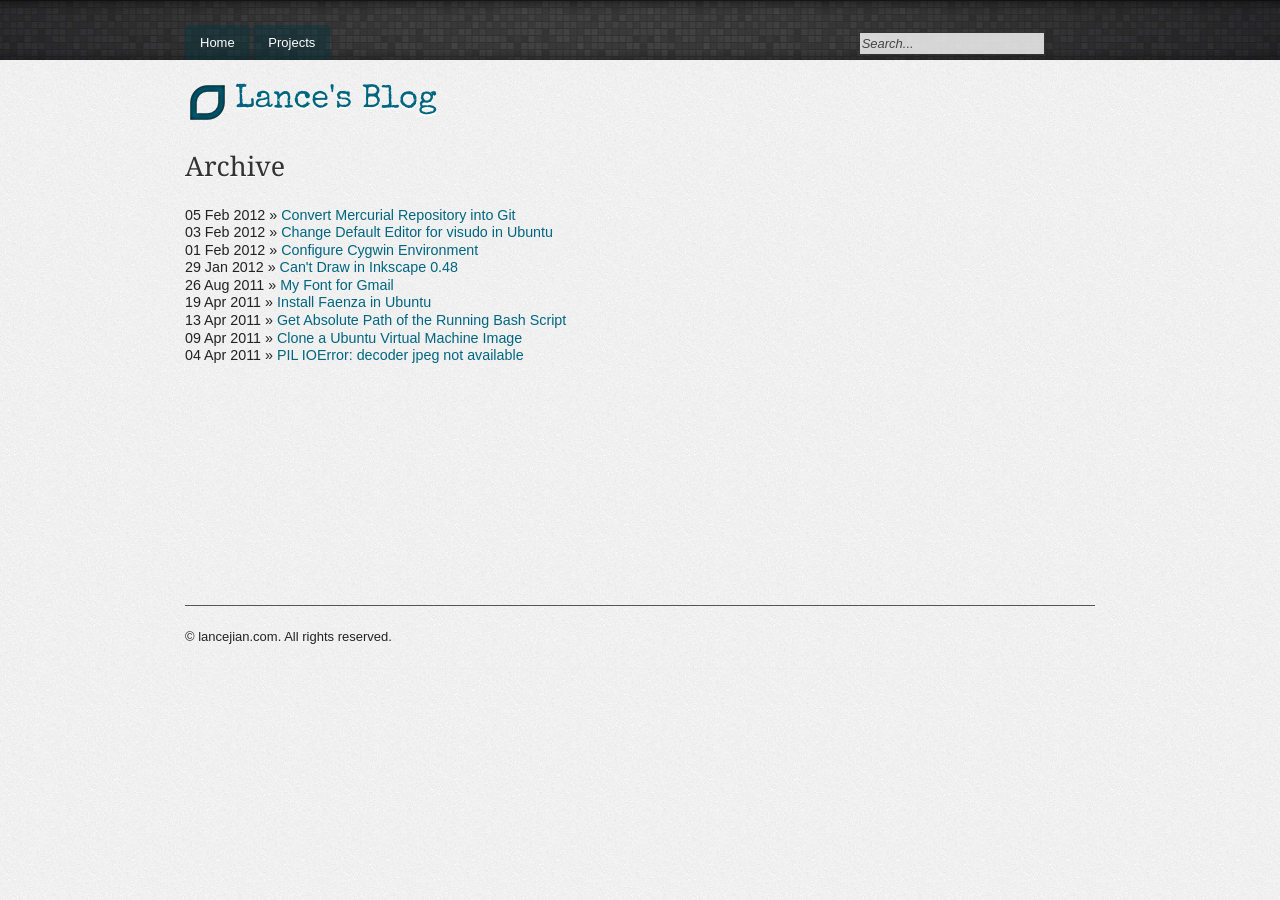
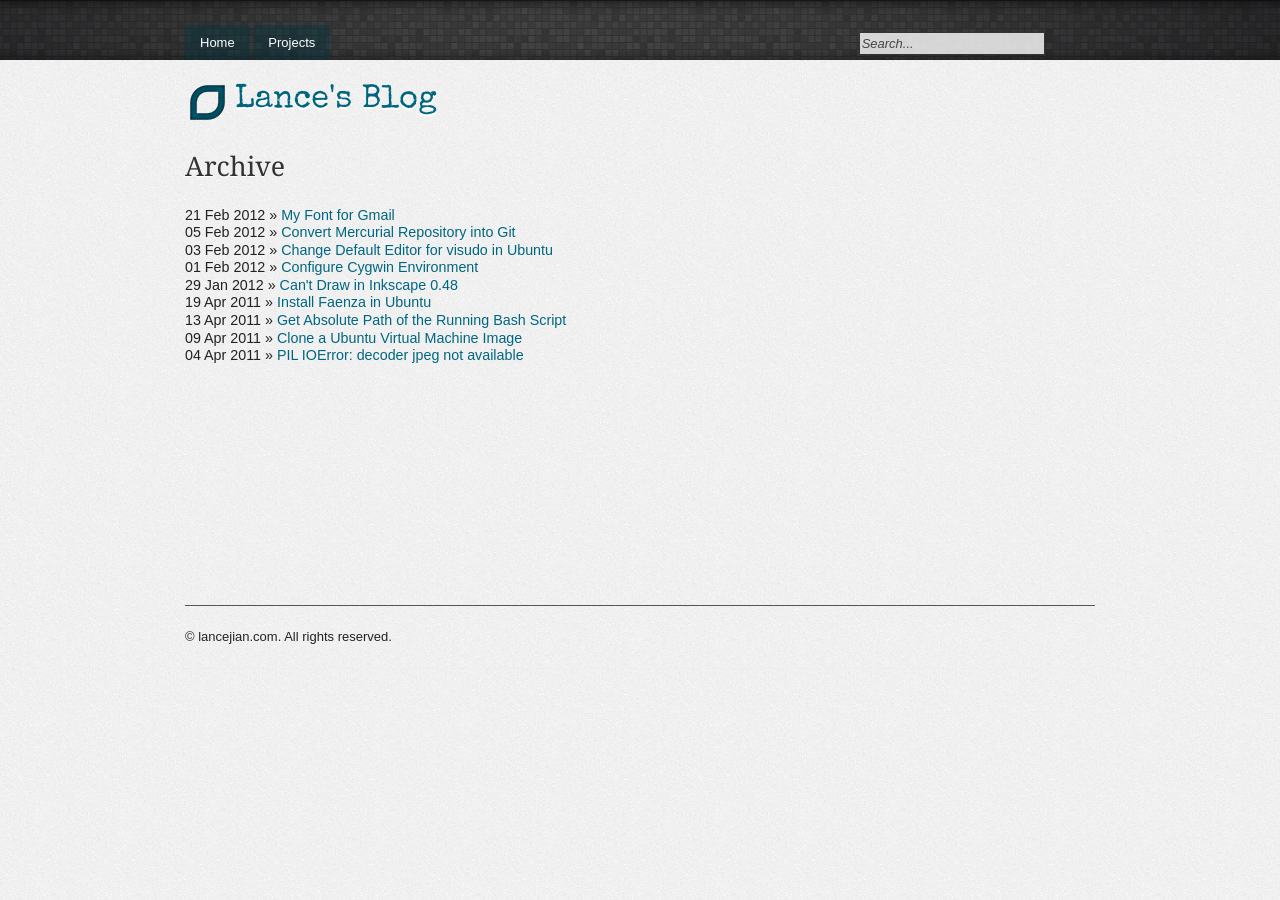
Before and after one commit to lancelotj/lancelotj.github.com, a Jekyll site: the page built from archive.html, in a window 1280 px wide. Built offline with Jekyll 4.4.1, drawn with Linux system fonts in a browser that asks for light colours; some web fonts are replaced; Markdown is read by kramdown in place of the engine named in the settings; comment, search, counter and statistics services are not loaded.

Commit message:
changed repo url for myfont4gmail

```diff
--- a/_posts/2011-08-26-my-font-for-gmail.md
+++ b/_posts/2011-08-26-my-font-for-gmail.md
@@ -1,6 +1,6 @@
 ---
 layout: post
-date: 2011-08-26 22:19:00 UTC
+date: 2012-02-21 22:19:00 UTC
 title: My Font for Gmail
 ---
 
@@ -16,4 +16,4 @@
 
 Please note that this extension works best for plain-text emails. Rich-text(HTML) emails will possibly remain its original font because those emails can set their own font for each element. Usually this doesn't bother me since they are already well-formatted.
 
-Source code is published at [my git repository](https://github.com/lancelotj/gmail-font) under MIT license.
+Source code is published at [my git repository](https://github.com/lancelotj/myfont4gmail) under MIT license.
```
